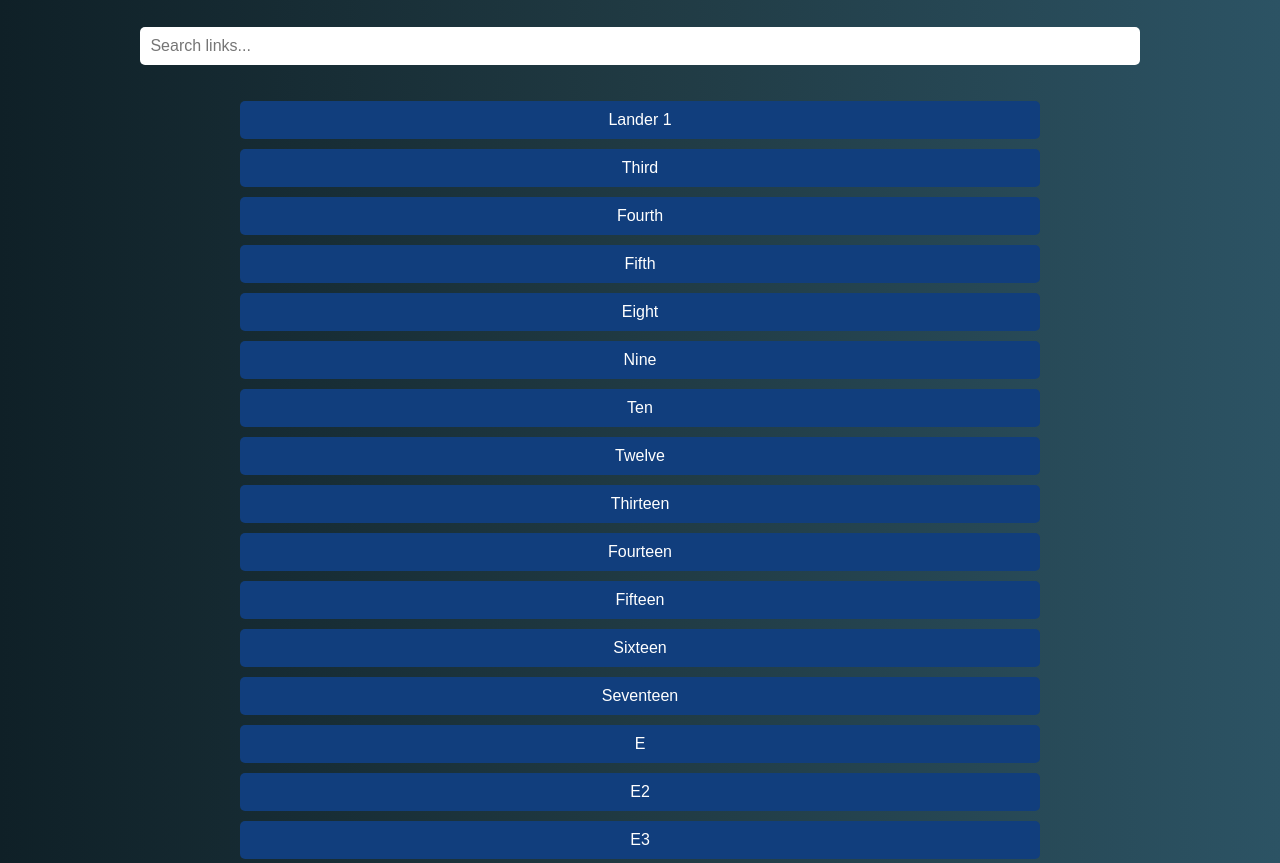
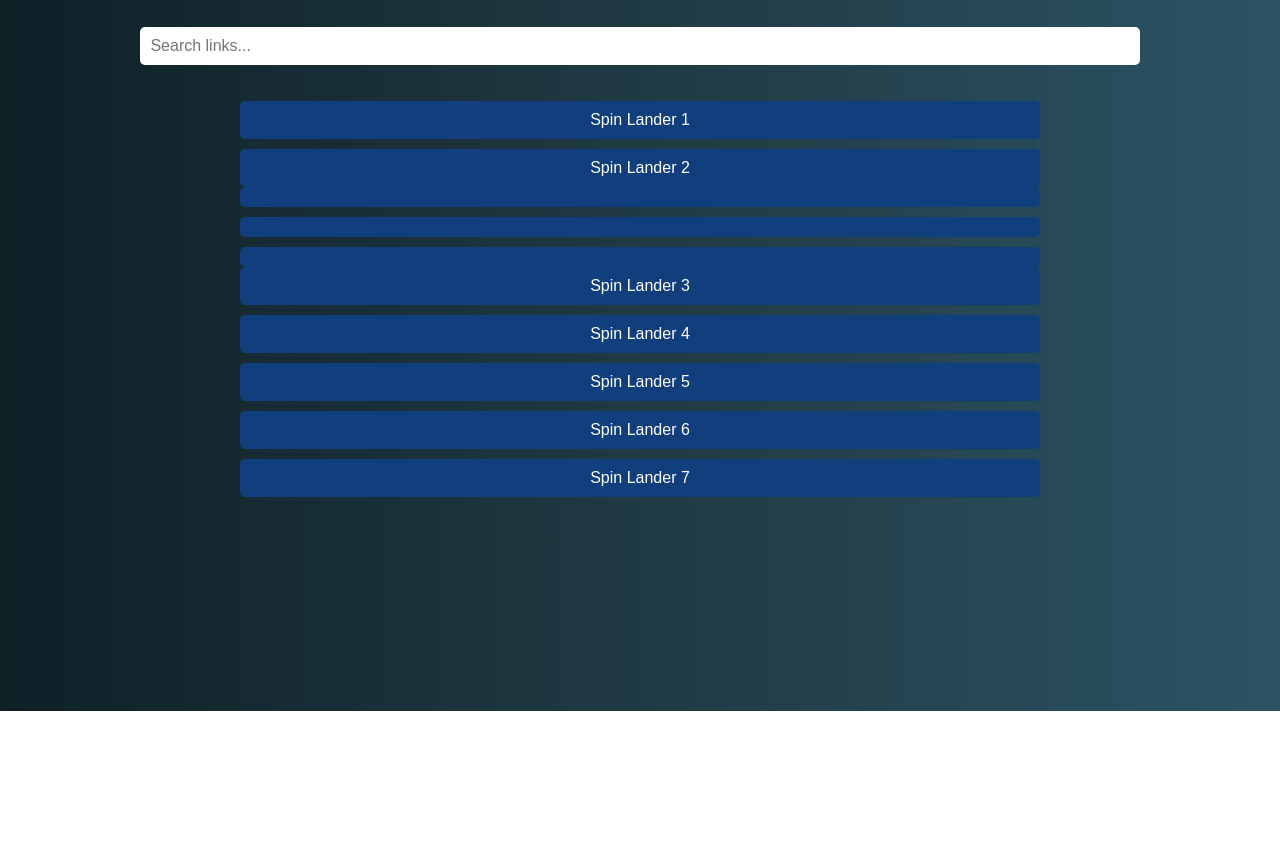
Before and after one commit to ragOP/wazer-spin-affliate, a plain HTML site: page links.html in a window 1280 px wide. Shown: the part 89-952 px from the top of the page. After the commit the page ends 800 px from the top, so only its background shows below. Drawn offline with Linux system fonts and the light colour scheme.

Commit message:
links added

```diff
--- a/links.html
+++ b/links.html
@@ -54,26 +54,14 @@
     <input type="text" id="search" placeholder="Search links..." onkeyup="filterLinks()">
     <div class="container">
         <ul class="link-list" id="linkList">
-            <li><a href="https://wazer-affilate-lander.vercel.app/">Lander 1</a></li>
-            <li><a href="https://wazer-affilate-lander.vercel.app/third.html">Third</a></li>
-            <li><a href="https://wazer-affilate-lander.vercel.app/fourth.html">Fourth</a></li>
-            <li><a href="https://wazer-affilate-lander.vercel.app/fifth.html">Fifth</a></li>
-            <li><a href="https://wazer-affilate-lander.vercel.app/eight.html">Eight</a></li>
-            <li><a href="https://wazer-affilate-lander.vercel.app/nine.html">Nine</a></li>
-            <li><a href="https://wazer-affilate-lander.vercel.app/ten.html">Ten</a></li>
-            <li><a href="https://wazer-affilate-lander.vercel.app/twelve.html">Twelve</a></li>
-            <li><a href="https://wazer-affilate-lander.vercel.app/thirteen.html">Thirteen</a></li>
-            <li><a href="https://wazer-affilate-lander.vercel.app/fourteen.html">Fourteen</a></li>
-            <li><a href="https://wazer-affilate-lander.vercel.app/fifteen.html">Fifteen</a></li>
-            <li><a href="https://wazer-affilate-lander.vercel.app/sixteen.html">Sixteen</a></li>
-            <li><a href="https://wazer-affilate-lander.vercel.app/seventeen.html">Seventeen</a></li>
-            <li><a href="https://wazer-affilate-lander.vercel.app/e.html">E</a></li>
-            <li><a href="https://wazer-affilate-lander.vercel.app/e2.html">E2</a></li>
-            <li><a href="https://wazer-affilate-lander.vercel.app/e3.html">E3</a></li>
-            <li><a href="https://wazer-affilate-lander.vercel.app/e4.html">E4</a></li>
-            <li><a href="https://wazer-affilate-lander.vercel.app/88.html">88</a></li>
-            <li><a href="https://wazer-affilate-lander.vercel.app/89.html">89</a></li>
-            <li><a href="https://wazer-affilate-lander.vercel.app/90.html">90</a></li>
+            <li><a href="https://wazer-affilate-lander.vercel.app/index.html">Spin Lander 1</a></li>
+            <li><a href="https://wazer-affilate-lander.vercel.app/second.html">Spin Lander 2<a></li>
+            <li><a href="https://wazer-affilate-lander.vercel.app/third.html">Spin Lander 3</a></li>
+            <li><a href="https://wazer-affilate-lander.vercel.app/fourth.html">Spin Lander 4</a></li>
+            <li><a href="https://wazer-affilate-lander.vercel.app/fifth.html">Spin Lander 5</a></li>
+            <li><a href="https://wazer-affilate-lander.vercel.app/six.html">Spin Lander 6</a></li>
+            <li><a href="https://wazer-affilate-lander.vercel.app/seven.html">Spin Lander 7</a></li>
+
         </ul>
     </div>
     <script>
```
